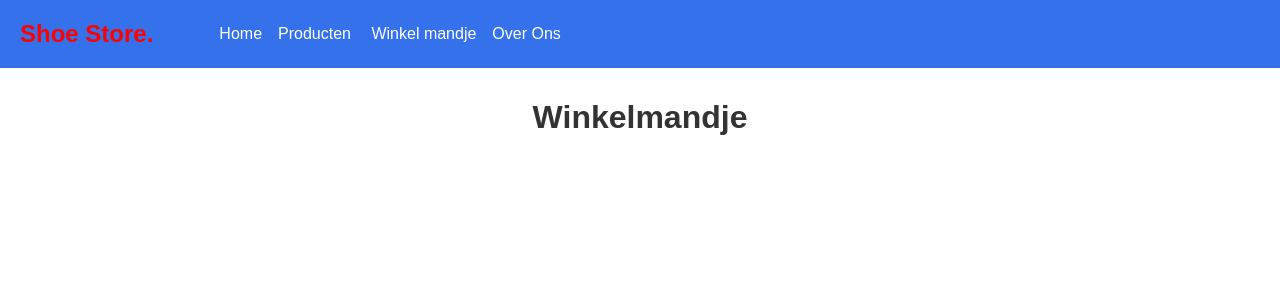
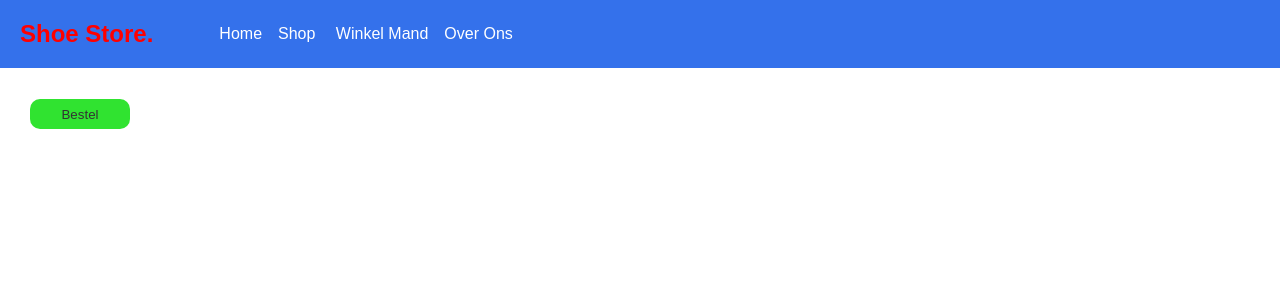
Before and after one commit to BrendanDaley/Web3-EindOpdracht, a React (Create React App) app in the folder Eindopdracht Web3/React-Frontend/: page /winkelmand in a window 1280 px wide. Shown: the top 300 px of the page. Built offline with nearby package versions, Linux system fonts and the light colour scheme.

Commit message:
REDUX TODO

```diff
--- a/Eindopdracht Web3/React-Frontend/src/components/Aboutpage.jsx
+++ b/Eindopdracht Web3/React-Frontend/src/components/Aboutpage.jsx
@@ -6,8 +6,8 @@ const Aboutpage = () => {
     <div className="AboutPage">
       <h1>About Us</h1>
       <p className="summary">
-        We offer the most expensive sneakers in the world, if you have questions
-        feel free to contact us by any of the means listed below
+        We offer the most expensive sneakers in the world, if you want to
+        contact us use any of the means listed below.
       </p>
       <div className="ContactInfo">
         <h3 className="contactInfoTitle">Cotnact Info</h3>
--- a/Eindopdracht Web3/React-Frontend/src/components/Css/Winkelmand.css
+++ b/Eindopdracht Web3/React-Frontend/src/components/Css/Winkelmand.css
@@ -5,3 +5,12 @@
   flex-direction: column;
   align-items: center;
 }
+
+.OrderButton {
+  background-color: #30e330;
+  height: 30px;
+  width: 100px;
+  align-self: center;
+  border: none;
+  border-radius: 10px;
+}
--- a/Eindopdracht Web3/React-Frontend/src/components/Navbar.jsx
+++ b/Eindopdracht Web3/React-Frontend/src/components/Navbar.jsx
@@ -8,8 +8,8 @@ const Navbar = () => {
       <h1>Shoe Store.</h1>
       <div>
         <a href="/">Home</a>
-        <a href="/producten">Producten</a>
-        <a href="/winkelmand"> Winkel mandje</a>
+        <a href="/producten">Shop</a>
+        <a href="/winkelmand"> Winkel Mand</a>
         <a href="/about">Over Ons</a>
       </div>
     </nav>
--- a/Eindopdracht Web3/React-Frontend/src/components/Product.jsx
+++ b/Eindopdracht Web3/React-Frontend/src/components/Product.jsx
@@ -11,7 +11,7 @@ const Product = ({ data }) => {
       <img className="product_img" src={data.imageLink} />
       <p className="product_merk">Merk: {data.merk}</p>
       <p className="product_prijs">Prijs: ${data.prijs}</p>
-      <p className="product_prijs">Aantal: {aantalStuks}</p>
+      <p className="product_aantal">Aantal: {aantalStuks}</p>
       <div className="QantityButtons">
         <button className="add">-</button>
         <button className="subtract">+</button>
--- a/Eindopdracht Web3/React-Frontend/src/components/Producten.jsx
+++ b/Eindopdracht Web3/React-Frontend/src/components/Producten.jsx
@@ -2,6 +2,7 @@ import { React, useState, useEffect } from "react";
 import "./Css/Producten.css";
 import Product from "./Product";
 const axios = require("axios");
+
 const Products = () => {
   const [producten, setProducten] = useState([
     {
@@ -41,6 +42,7 @@ const Products = () => {
       beschrijving: "testbescrijving lalalalalal",
     },
   ]);
+
   return (
     <div className="Producten">
       {producten.map((product) => (
--- a/Eindopdracht Web3/React-Frontend/src/components/WinkelMand.jsx
+++ b/Eindopdracht Web3/React-Frontend/src/components/WinkelMand.jsx
@@ -1,10 +1,15 @@
-import React from "react";
+import React, { useState } from "react";
 import "./Css/Winkelmand.css";
+import WinkelmandItem from "./WinkelmandItem";
 
 const WinkelMand = () => {
+  const [WinkelMandItems, setWinkelMandItems] = useState([]);
   return (
-    <div className="Winkelmand">
-      <h1>Winkelmandje</h1>
+    <div className="Producten">
+      {WinkelMandItems.map((winkelmandItem) => (
+        <WinkelmandItem data={winkelmandItem} />
+      ))}
+      <button className="OrderButton">Bestel</button>
     </div>
   );
 };
--- /dev/null
+++ b/Eindopdracht Web3/React-Frontend/src/components/WinkelmandItem.jsx
@@ -0,0 +1,17 @@
+import React, { useState } from "react";
+
+const WinkelmandItem = ({ data }) => {
+  const [aantalStuks, setAantalStuks] = useState(0);
+  return (
+    <div className="WinkelmandItem">
+      <h2 className="WinkelmandItem_naam">{data.naam}</h2>
+      <p className="WinkelmandItem_merk">Merk: {data.merk}</p>
+      <p className="WinkelmandItem_prijs">Prijs Per: ${data.prijs}</p>
+      <p className="WinkelmandItem_prijs">Aantal: {aantalStuks}</p>
+
+      <button className="DeleteButton">Verwijder</button>
+    </div>
+  );
+};
+
+export default WinkelmandItem;
```
Also changed, not shown: Eindopdracht Web3/React-Frontend/src/components/Css/WinkelMandItem.css (added, +32 -0 lines), 1 other file (tests, documents, lock files or other folders).
